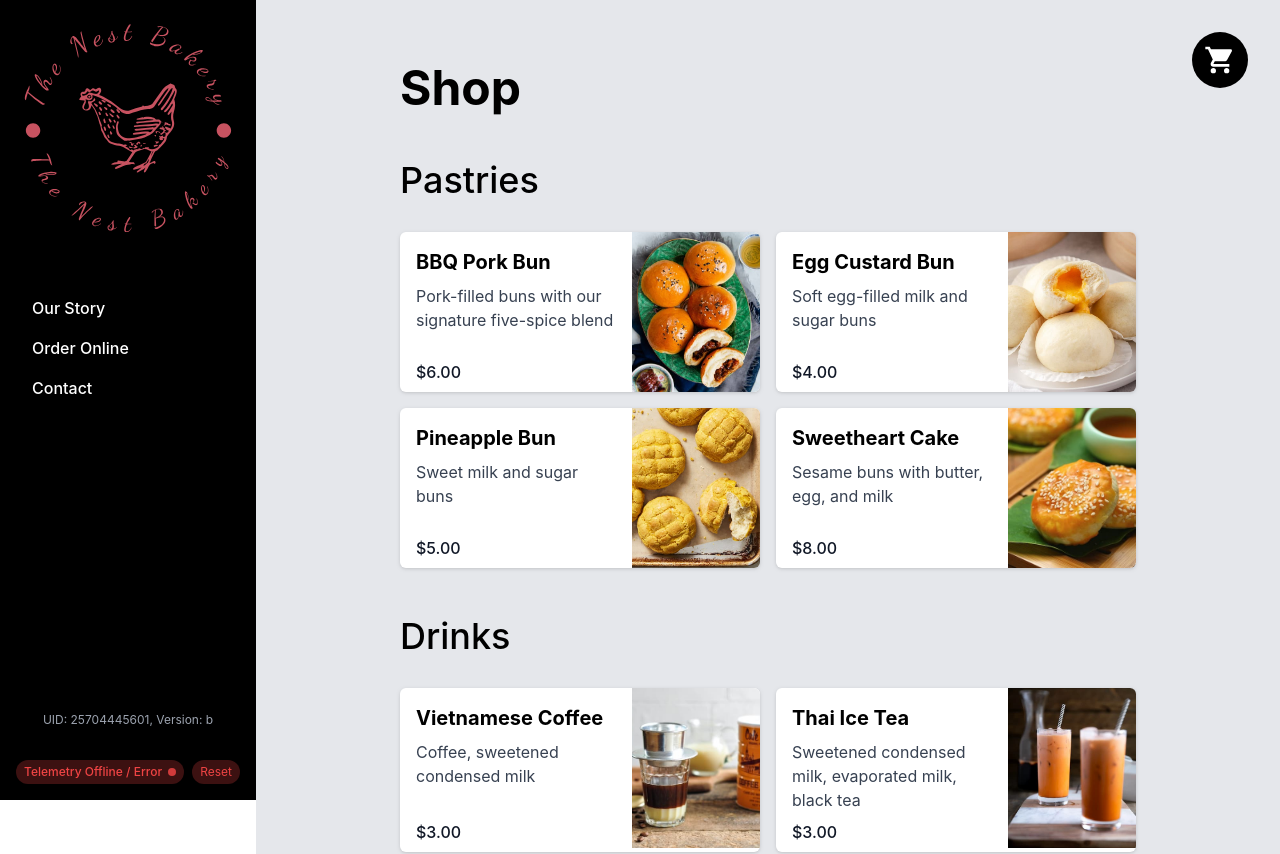
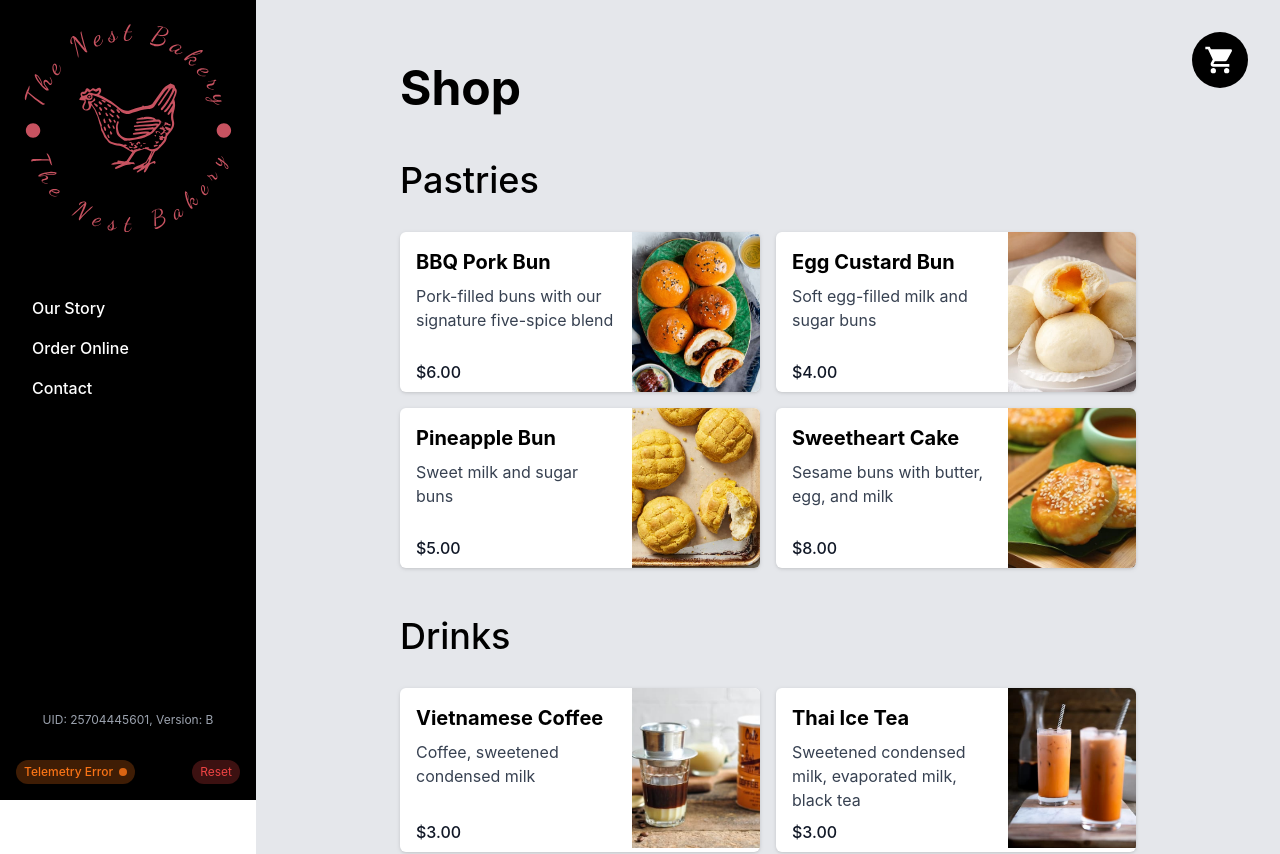
Before and after one commit to cs1300-2022/cs1300-ab-frontend, a React (Create React App) app: page / in a window 1280 px wide. Shown: the top 854 px of the page. Built offline with nearby package versions, Linux system fonts and the light colour scheme.

Commit message:
Update TelemetryIndicator

```diff
--- a/src/App.js
+++ b/src/App.js
@@ -2,7 +2,7 @@ import React, { Component } from "react";
 import axios from "axios";
 import Logo from "./assets/logo.svg";
 import Cookies from "universal-cookie";
-import toast, { Toaster } from 'react-hot-toast';
+import toast, { Toaster } from "react-hot-toast";
 
 const cookies = new Cookies();
 
@@ -68,6 +68,35 @@ const menu = [
 ];
 
 const versions = ["a", "b"];
+
+const TelemetryStatus = {
+  ONLINE: {
+    name: "Telemetry Online",
+    bg_color: "bg-green-500",
+    text_color: "text-green-500",
+  },
+  OFFLINE: {
+    name: "Telemetry Offline",
+    bg_color: "bg-red-500",
+    text_color: "text-red-500",
+  },
+  ERROR: {
+    name: "Telemetry Error",
+    bg_color: "bg-orange-500",
+    text_color: "text-orange-500",
+  },
+  CONNECTING: {
+    name: "Telemetry Connecting",
+    bg_color: "bg-blue-500",
+    text_color: "text-sky-500",
+  },
+  SENDING: {
+    name: "Telemetry Sending",
+    bg_color: "bg-blue-500",
+    text_color: "text-sky-500",
+  },
+};
+
 export class App extends Component {
   constructor() {
     super();
@@ -81,7 +110,7 @@ export class App extends Component {
           actions: [],
         },
       },
-      telemetry_online: null,
+      telemetry_status: TelemetryStatus.CONNECTING,
       cart_visible: false,
       modal_visible: false,
       complete: false,
@@ -95,18 +124,18 @@ export class App extends Component {
         const data = res.data;
         if (data === "CS 1300 - User Interfaces and User Experiences") {
           this.setState({
-            telemetry_online: true,
+            telemetry_status: TelemetryStatus.ONLINE,
           });
         } else {
           this.setState({
-            telemetry_online: false,
+            telemetry_status: TelemetryStatus.ERROR,
           });
         }
       })
       .catch((err) => {
         console.log(err);
         this.setState({
-          telemetry_online: false,
+          telemetry_status: TelemetryStatus.OFFLINE,
         });
       });
 
@@ -178,21 +207,24 @@ export class App extends Component {
   };
 
   sendTelemetry = () => {
-    return new Promise((resolve) =>
+    // setting to sending state makes the button flicker, and that's distracting
+    // this.setTelemetryState(TelemetryStatus.SENDING);
+    return new Promise((resolve, reject) =>
       axios
         .post(`http://localhost:3001`, this.state.telemetry_data)
         .then((res) => {
-          this.setState({
-            telemetry_online: true,
-          });
-          resolve(res);
+          if (res.status === 200) {
+            this.setTelemetryState(TelemetryStatus.ONLINE);
+            resolve(res);
+          } else {
+            this.setTelemetryState(TelemetryStatus.ERROR);
+            reject(res);
+          }
         })
         .catch((err) => {
           console.log(err);
-          this.setState({
-            telemetry_online: false,
-          });
-          resolve(err);
+          this.setTelemetryState(TelemetryStatus.ERROR);
+          reject(err);
         })
     );
   };
@@ -203,7 +235,7 @@ export class App extends Component {
   };
 
   addAction = (action) => {
-    return new Promise((resolve) =>
+    return new Promise((resolve, reject) =>
       this.setState(
         {
           telemetry_data: {
@@ -220,7 +252,7 @@ export class App extends Component {
         () => {
           this.saveCookies();
           this.sendTelemetry().then((res) => {
-            resolve(res);
+            reject(res);
           });
         }
       )
@@ -247,7 +279,7 @@ export class App extends Component {
         }
       })
       .catch((err) => {
-        this.setTelemetryState(false);
+        this.setTelemetryState(TelemetryStatus.ERROR);
       });
   };
 
@@ -289,9 +321,9 @@ export class App extends Component {
     });
   };
 
-  setTelemetryState = (online) => {
+  setTelemetryState = (status) => {
     this.setState({
-      telemetry_online: online,
+      telemetry_status: status,
     });
   };
 
@@ -449,24 +481,12 @@ export class App extends Component {
           <div className="my-2">Order Online</div>
           <div className="my-2">Contact</div>
         </div>
-        <div className="p-4 text-gray-400 text-xs text-center">{`UID: ${this.state.telemetry_data.uid}, Version: ${this.state.telemetry_data.version}`}</div>
+        <div className="p-4 text-gray-400 text-xs text-center">
+          {`UID: ${this.state.telemetry_data.uid}, Version: `}
+          <span className="uppercase">{this.state.telemetry_data.version}</span>
+        </div>
         <div className="p-4 flex">
-          {this.state.telemetry_online ? (
-            <div className="flex items-center bg-green-500 bg-opacity-25 text-green-500 text-xs font-medium rounded-full px-2 py-1">
-              Telemetry Online
-              <div className="h-2 w-2 rounded-full ml-[0.375rem] bg-green-500 animate-pulse"></div>
-            </div>
-          ) : this.state.telemetry_online === null ? (
-            <div className="flex items-center bg-blue-500 bg-opacity-25 text-sky-500 text-xs font-medium rounded-full px-2 py-1">
-              Connecting...
-              <div className="h-2 w-2 rounded-full ml-[0.375rem] bg-blue-500 animate-pulse"></div>
-            </div>
-          ) : (
-            <div className="flex items-center bg-red-500 bg-opacity-25 text-red-500 text-xs font-medium rounded-full px-2 py-1">
-              Telemetry Offline / Error
-              <div className="h-2 w-2 rounded-full ml-[0.375rem] bg-red-500 animate-pulse"></div>
-            </div>
-          )}
+          <this.TelemetryIndicator status={this.state.telemetry_status} />
           <div className="flex-1"></div>
           <button
             className="px-2 py-1 text-xs text-red-500 bg-opacity-25 rounded-full bg-red-500 ml-2"
@@ -580,6 +600,27 @@ export class App extends Component {
     );
   };
 
+  TelemetryIndicator = (props) => {
+    return (
+      <div
+        className={
+          "flex items-center bg-opacity-25 text-xs font-medium rounded-full px-2 py-1 " +
+          props.status.bg_color +
+          " " +
+          props.status.text_color
+        }
+      >
+        {props.status.name}
+        <div
+          className={
+            "h-2 w-2 rounded-full ml-[0.375rem] animate-pulse " +
+            props.status.bg_color
+          }
+        ></div>
+      </div>
+    );
+  };
+
   render() {
     if (this.state.modal_visible || this.state.cart_visible) {
       document.body.style.overflow = "hidden";
```
